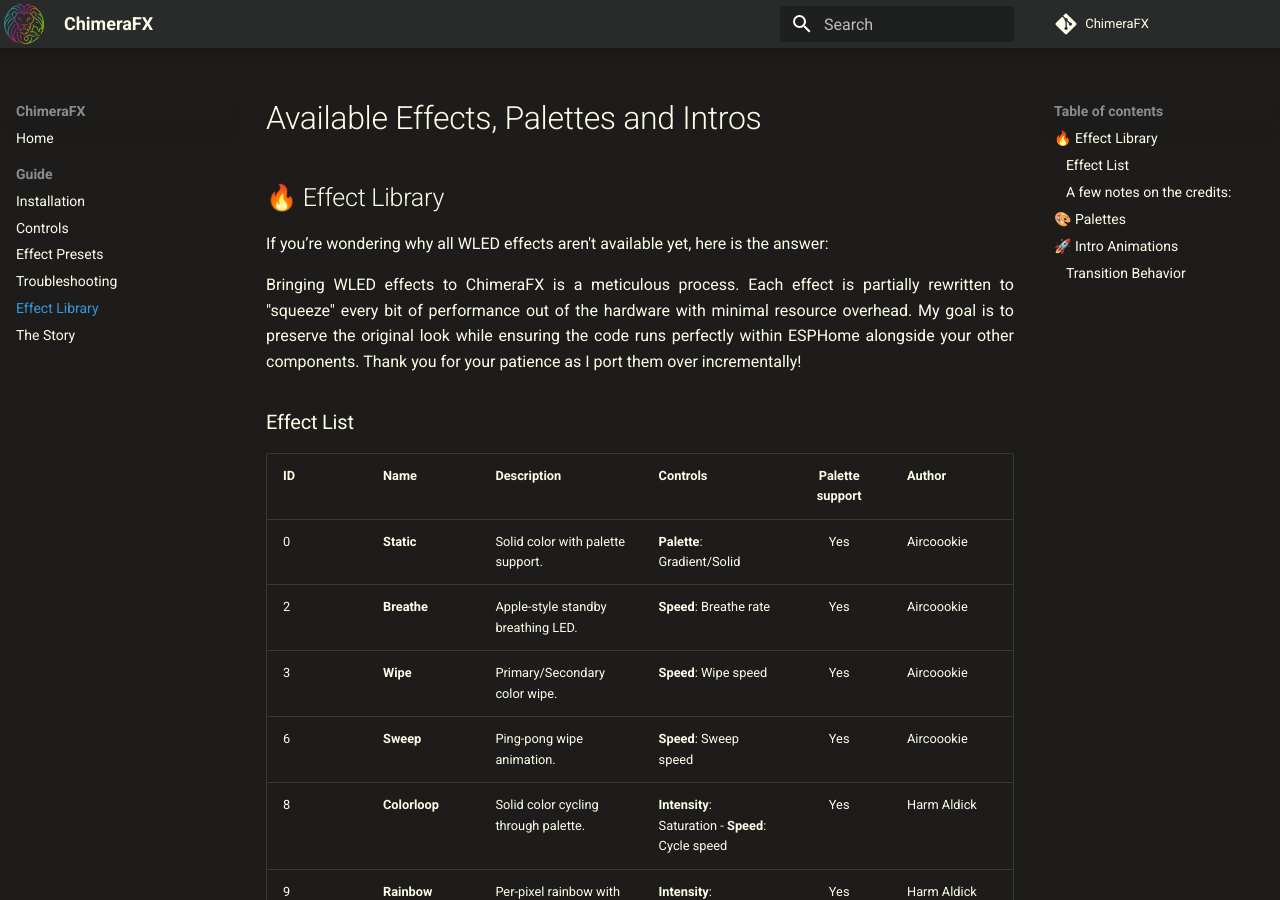
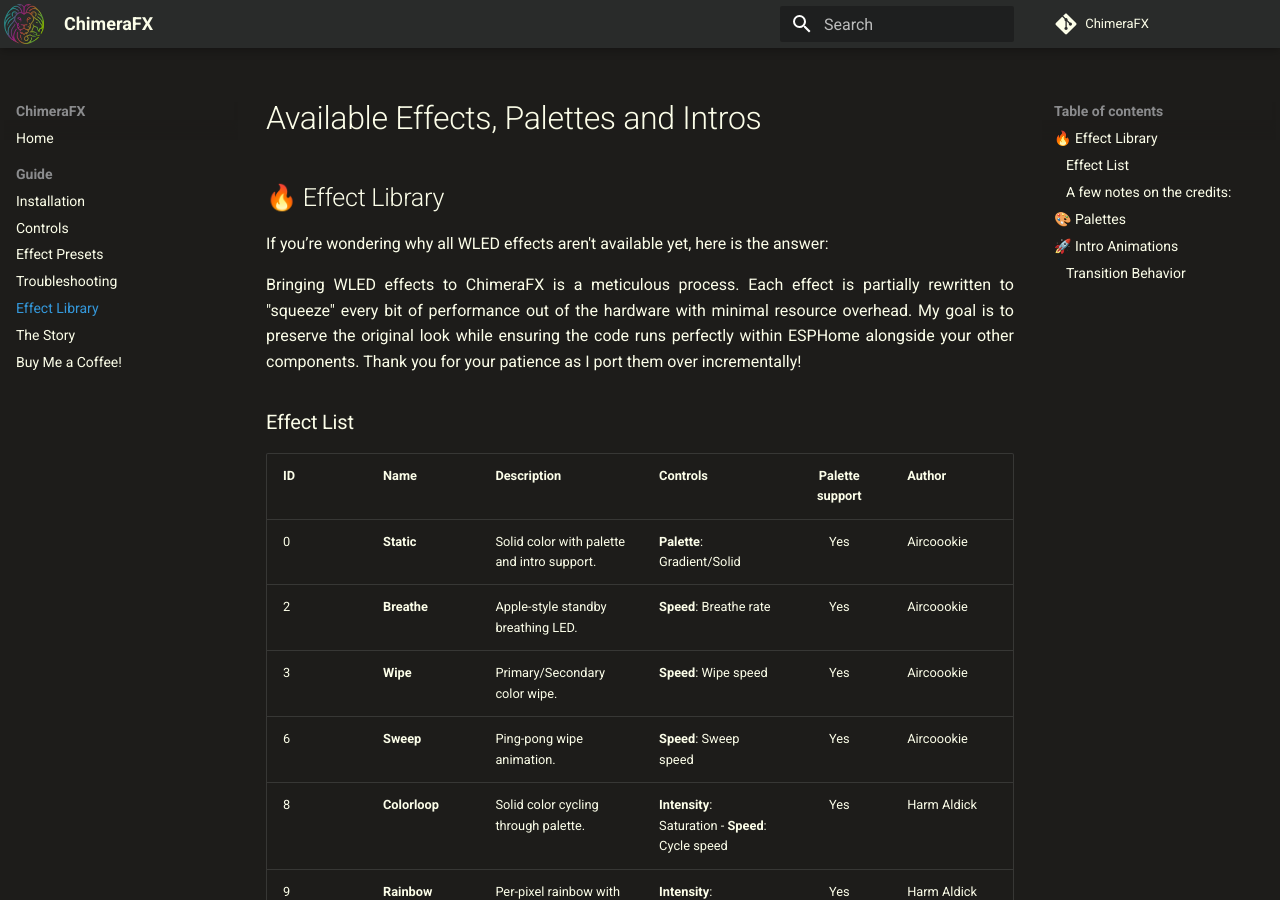
Before and after one commit to effelle/ChimeraFX, an MkDocs documentation site: the page built from docs/Effects-Library.md, in a window 1280 px wide and 900 px high. Built offline with MkDocs 1.6.1 and Material for MkDocs 9.7.7, drawn with Linux system fonts in a browser that asks for light colours; comment, search, counter and statistics services are not loaded; some of the changed text lies outside the part shown.

Commit message:
Update documentation

```diff
--- a/docs/Effects-Library.md
+++ b/docs/Effects-Library.md
@@ -10,7 +10,7 @@
 
 | ID | Name | Description | Controls | Palette support | Author |
 |:---|:---|:---|:---|:---:|:---|
-| 0 | **Static** | Solid color with palette support. | **Palette**: Gradient/Solid | Yes | Aircoookie |
+| 0 | **Static** | Solid color with palette and intro support. | **Palette**: Gradient/Solid | Yes | Aircoookie |
 | 2 | **Breathe** | Apple-style standby breathing LED. | **Speed**: Breathe rate | Yes | Aircoookie |
 | 3 | **Wipe** | Primary/Secondary color wipe. | **Speed**: Wipe speed | Yes | Aircoookie |
 | 6 | **Sweep** | Ping-pong wipe animation. | **Speed**: Sweep speed | Yes | Aircoookie |
@@ -88,3 +88,7 @@
 When the Intro Duration ends, the Intro Effect will **Dissolve** (Soft Fairy Dust) into the Main Effect over 1.5 seconds. This creates a seamless, premium startup experience.
 
 **Note:** The intro animation runs only when the light is switched from Off to On. If you change the main effect while the light is already on, the intro will not play again. It will only re-trigger the next time the light is toggled on.
+
+---
+
+[![https://www.buymeacoffee.com/effelle](https://img.shields.io/badge/Donate-Buy%20me%20a%20coffee-orange?style=for-the-badge)](https://www.buymeacoffee.com/effelle)
--- a/mkdocs.yml
+++ b/mkdocs.yml
@@ -6,6 +6,7 @@
 
 theme:
   name: material
+  custom_dir: overrides
   logo: assets/ChimeraFX_rgb_logo.png
   favicon: assets/ChimeraFX_mono_white_vector.png
   features:
@@ -43,8 +44,21 @@
     - Troubleshooting: Troubleshooting.md
     - Effect Library: Effects-Library.md
     - The Story: The-Story.md
+    - Buy Me a Coffee!: https://www.buymeacoffee.com/effelle
+extra:
+  generator: false # Hides the "Made with MkDocs" in footer (optional)
+  social:
+    - icon: fontawesome/brands/github
+      link: https://github.com/effelle/ChimeraFX
+    - icon: custom/buymeacoffee  # Points to overrides/.icons/custom/buymeacoffee.svg
+      link: https://www.buymeacoffee.com/effelle
+
 
 markdown_extensions:
+  - attr_list
+  - pymdownx.emoji:
+      emoji_index: !!python/name:material.extensions.emoji.twemoji
+      emoji_generator: !!python/name:material.extensions.emoji.to_svg
   - admonition
   - pymdownx.details
   - pymdownx.superfences
```
Also changed, not shown: README.md (+8 -0 lines), docs/Installation.md (+4 -0 lines), docs/index.md (+2 -1 lines), docs/assets/.icons/buymeacoffee.svg (added), docs/assets/buymeacoffee.svg (added), overrides/.icons/custom/buymeacoffee.svg (added).
